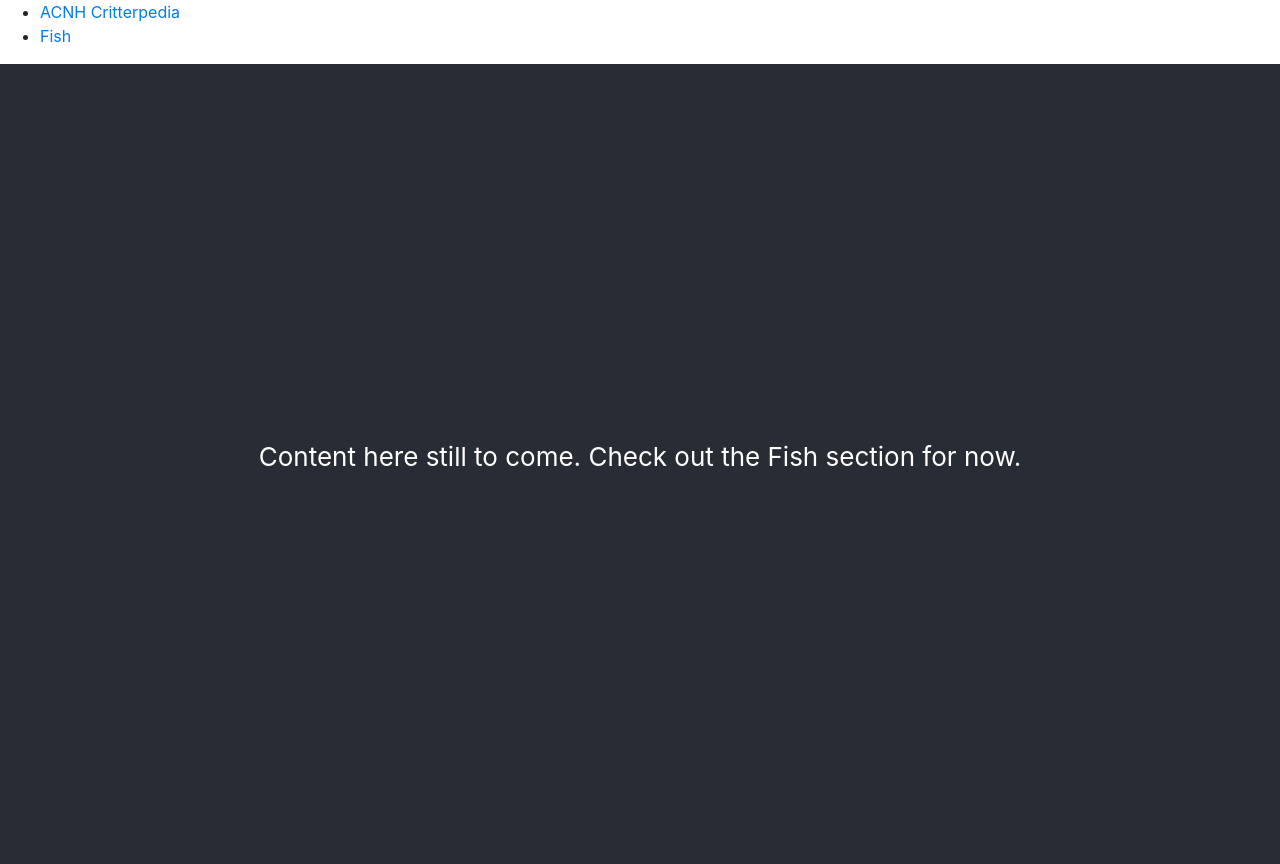
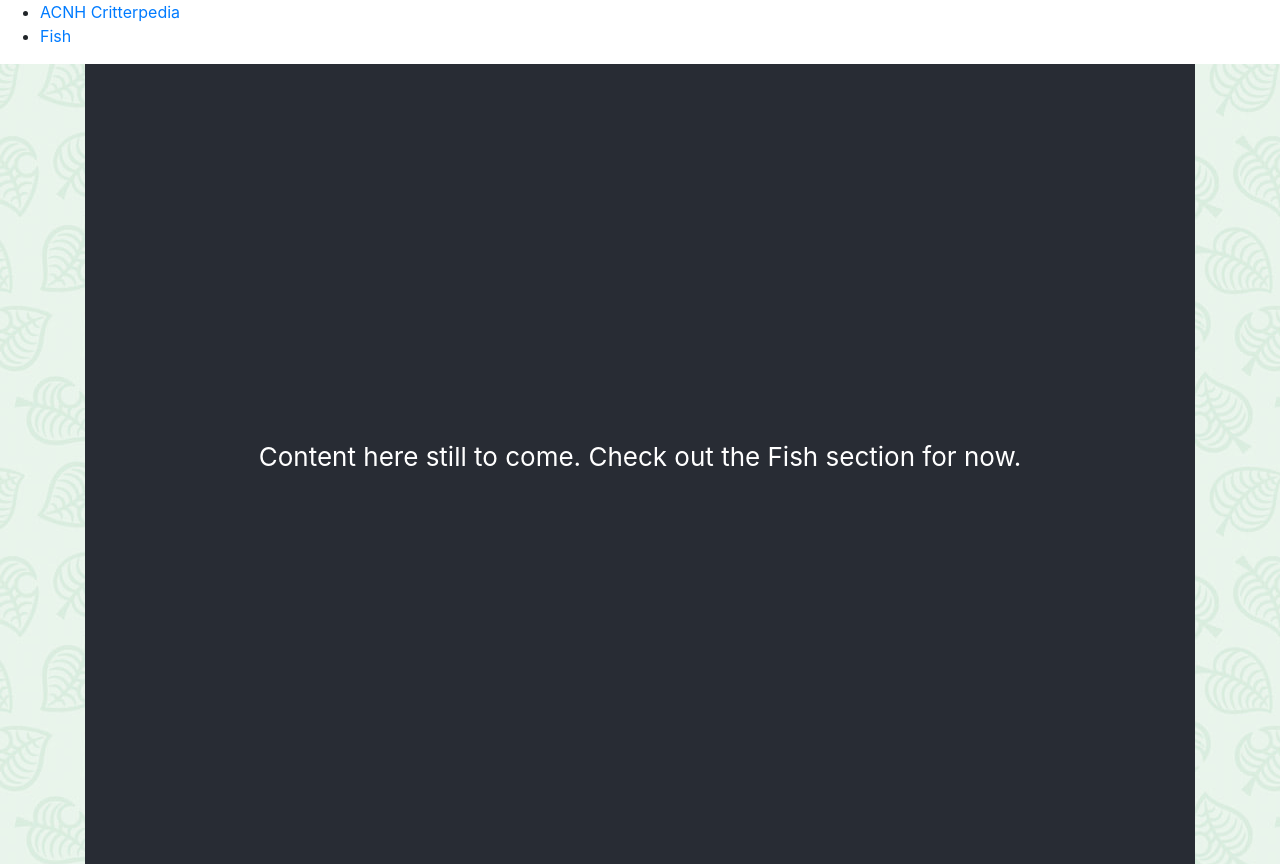
Before and after one commit to andyrusiecki/acnh-critterpedia, a React (Create React App) app: page / in a window 1280 px wide. Built offline with nearby package versions, Linux system fonts and the light colour scheme.

Commit message:
fixing backgrounds

```diff
--- a/src/components/FishView.tsx
+++ b/src/components/FishView.tsx
@@ -139,10 +139,10 @@ export class FishViewComponent extends React.Component<{}, FishViewState> {
     };
 
     return (
-      <section className="fish-view">
+      <div>
         <FilterComponent filters={this.filters} onUpdate={this.filterUpdate.bind(this)}/>
         <FishListComponent items={AllFish} shouldDisplayItem={shouldShow} />
-      </section>
+      </div>
     );
   }
 
--- a/src/components/Main.css
+++ b/src/components/Main.css
@@ -1,4 +1,20 @@
-main.section-fish {
+main, section {
+  height: 100%;
+  width: 100;
+  padding: 0px;
+  margin: 0px;
+}
+
+.section-home {
+  background-image: url("/acnh-critterpedia/images/pattern-leaves-white.jpg");
+  background-repeat: repeat;
+}
+
+.section-fish {
   background-image: url("/acnh-critterpedia/images/pattern-waves.jpg");
   background-repeat: repeat;
 }
+
+div.container {
+
+}
--- a/src/components/Main.tsx
+++ b/src/components/Main.tsx
@@ -9,8 +9,20 @@ export function Main() {
   return (
     <main>
       <Switch>
-        <Route exact path="/fish" component={FishViewComponent} />
-        <Route exact path="/" component={Home} />
+        <Route exact path="/fish">
+          <section className="section-fish">
+            <div className="container">
+              <FishViewComponent />
+            </div>
+          </section>
+        </Route>
+        <Route exact path="/">
+          <section className="section-home">
+            <div className="container">
+              <Home />
+            </div>
+          </section>
+        </Route>
       </Switch>
     </main>
   );
--- a/src/index.css
+++ b/src/index.css
@@ -17,6 +17,13 @@ body {
   -moz-osx-font-smoothing: grayscale;
 }
 
+#root {
+  height: 100%;
+  width: 100%;
+  padding: 0;
+  margin: 0;
+}
+
 code {
   font-family: source-code-pro, Menlo, Monaco, Consolas, 'Courier New',
     monospace;
```
